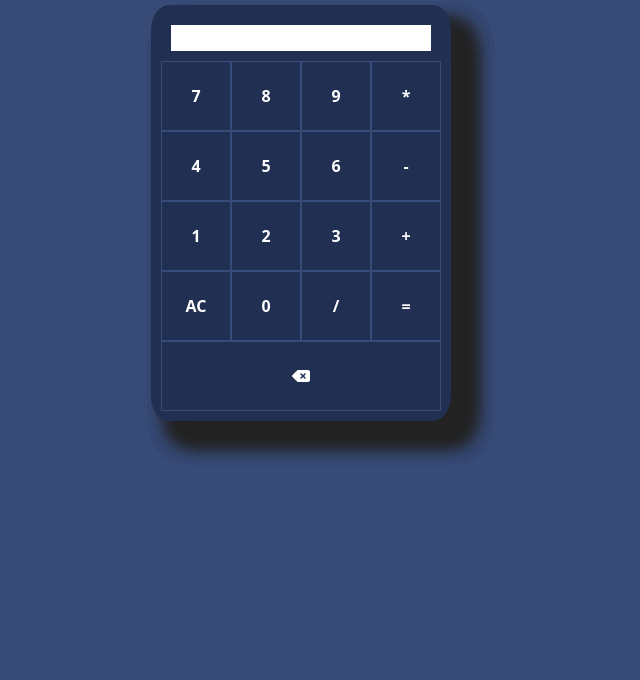
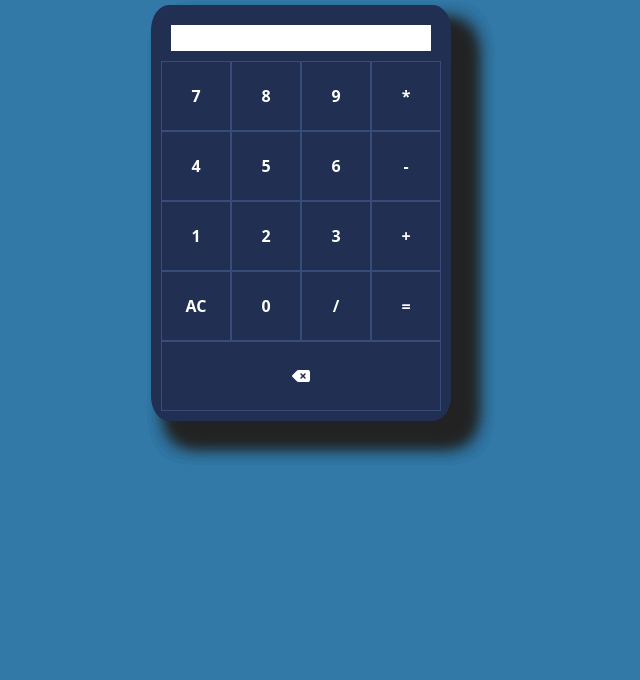
Before and after one commit to jacobcgeorge123kennedy/Calculator, a plain HTML site: page index.html in a window 1280 px wide. Shown: the part 120-800 px from the top of the page, without its empty margins (339-979 px from the left). Drawn offline with nearby package versions, Linux system fonts and the light colour scheme.

Commit message:
Update stylecal.css

```diff
--- a/stylecal.css
+++ b/stylecal.css
@@ -1,5 +1,5 @@
 body,html,#head,#cal{
-    background-color: #384b76;
+    background-color: #3279a8;
 }
 button{
     width: 70px;
```
